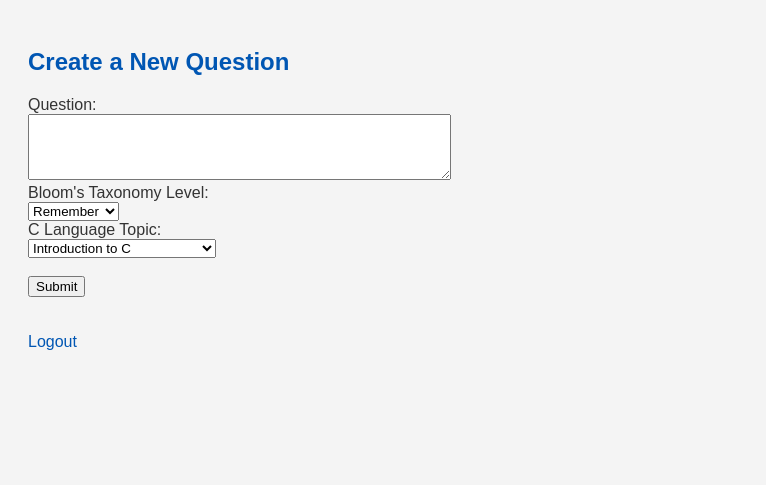
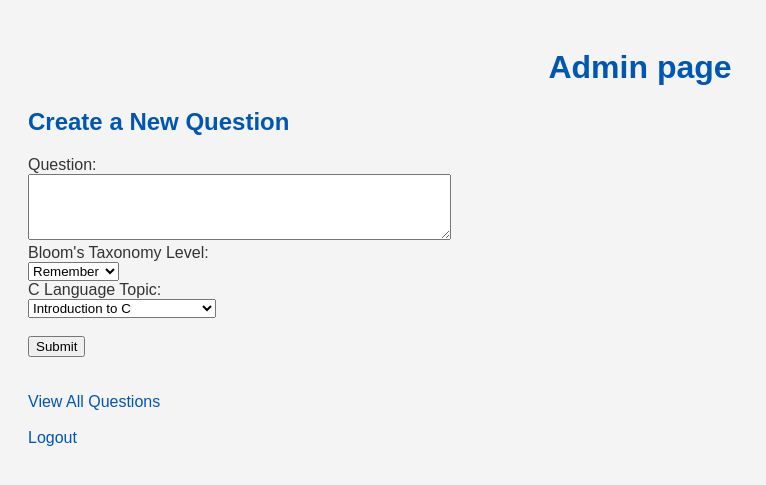
Before and after one commit to Priyanka03012005/QuestionTaxonomy, a Flask app: page /admin/create in a window 1280 px wide. Shown: the top 485 px of the page, without its empty margins (0-766 px from the left). Run offline with Flask 3, Linux system fonts and the light colour scheme; a user stored in the database is signed in.

Commit message:
setting for depolyment

```diff
--- a/app.py
+++ b/app.py
@@ -184,7 +184,3 @@ def index():
         elif session.get('role') == 'user':
             return redirect(url_for('user_interface'))
     return render_template('index.html')
-
-if __name__ == '__main__':
-    init_db()
-    app.run(debug=True)
--- a/templates/create_question.html
+++ b/templates/create_question.html
@@ -7,6 +7,7 @@
     <link rel="stylesheet" href="{{ url_for('static', filename='css/styles.css') }}">
 </head>
 <body>
+    <h1 style="text-align: center;">Admin page</h1>
     <h2>Create a New Question</h2>
     <form action="/admin/create" method="POST">
         <label for="question_text">Question:</label><br>
@@ -46,6 +47,8 @@
     </form>
     <br>
     <br>
+    <a href="{{ url_for('view_questions') }}">View All Questions</a>
+    <br><br>
     <a href="{{ url_for('logout') }}">Logout</a>
 </body>
 </html>
--- a/templates/view_questions.html
+++ b/templates/view_questions.html
@@ -7,6 +7,7 @@
     <link rel="stylesheet" href="{{ url_for('static', filename='css/styles.css') }}">
 </head>
 <body>
+    <h1 style="text-align: center;">Admin page</h1>
     <h2>All C Programming Questions</h2>
     <table>
         <tr>
--- /dev/null
+++ b/wsgi.py
@@ -0,0 +1,5 @@
+from app import app
+
+if __name__ == '__main__':
+    init_db()
+    app.run(debug=True)
```
Also changed, not shown: requirements.txt (added, +11 -0 lines), database.db, vercel.json (added).
